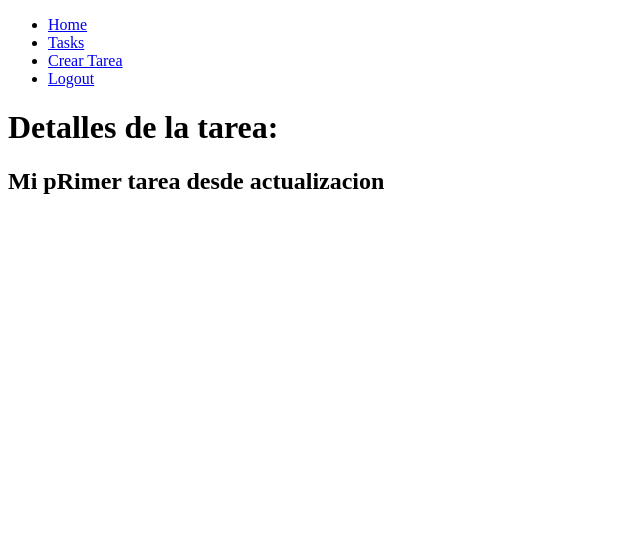
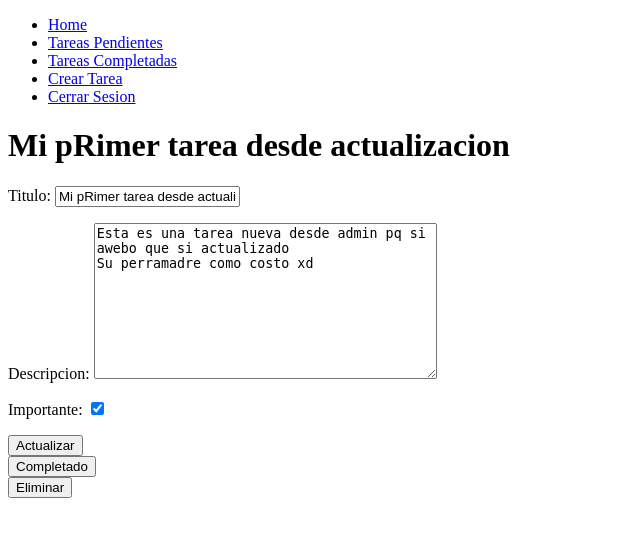
Before and after one commit to KasbekGaz/CRUDdjango, a Django app: page /tasks/1/ in a window 1280 px wide. Shown: the top 537 px of the page, without its empty margins (0-640 px from the left). Run offline with Django 4.2, Linux system fonts and the light colour scheme; a user stored in the database is signed in; data comes from the database, SQL or seed files in the repository; both versions use the stored data as it was after the commit.

Commit message:
Secciones avanzadas 2 Abril 12

```diff
--- a/djangocrud/settings.py
+++ b/djangocrud/settings.py
@@ -118,6 +118,8 @@ USE_TZ = True
 
 STATIC_URL = 'static/'
 
+LOGIN_URL = '/signin'
+
 # Default primary key field type
 # https://docs.djangoproject.com/en/4.1/ref/settings/#default-auto-field
 
--- a/djangocrud/urls.py
+++ b/djangocrud/urls.py
@@ -22,8 +22,11 @@ urlpatterns = [
     path('', views.home, name='home'),
     path('signup/', views.signup, name='signup'),
     path('tasks/', views.tasks, name='Tareas'), #vista de tareas
+    path('tasks_completed', views.tasks_completed, name='tasks_completed'), #vista de tareas completadas
     path('tasks/create/', views.crear_task, name='crear_tareas'), #vista crear tareas
     path('tasks/<int:tarea_id>/', views.task_detalles, name='detalle_tareas'), #le agregamos un dato dinamico aqui y en views.py
+    path('tasks/<int:tarea_id>/complete', views.complete_task, name='complete_task'), #agregamos la seccion de copmletado
+    path('tasks/<int:tarea_id>/delete', views.delete_task, name='delete_task'), #agregamos la opcion de eliminar la tarea
     path('logout/', views.closeSesion, name='Cerrar Sesion'),
     path('signin/', views.autenticar, name='Signin')
 
--- a/tasks/templates/base.html
+++ b/tasks/templates/base.html
@@ -13,22 +13,25 @@
             <li>
                 <a href="/">Home</a>
                 {% if user.is_authenticated %}
-            </li>            <li>
-                <a href="/tasks">Tasks</a>
+            </li>
+            <li>
+                <a href="{% url 'Tareas' %}">Tareas Pendientes</a>
+            </li>
+            <li>
+                <a href="/tasks_completed">Tareas Completadas</a>
             </li>
             <li>
                 <a href="/tasks/create">Crear Tarea</a>
             </li>
-
             <li>
-                <a href="/logout">Logout</a>
+                <a href="/logout">Cerrar Sesion</a>
             </li>
             {% else %}
             <li>
-                <a href="/signup">Signup</a>
+                <a href="/signup">Registrarse</a>
             </li>
             <li>
-                <a href="/signin">Signin</a>
+                <a href="/signin">Iniciar sesión</a>
             </li>
             {% endif %}
         </ul>
--- a/tasks/templates/signin.html
+++ b/tasks/templates/signin.html
@@ -1,7 +1,7 @@
 {% extends 'base.html'%}
 
 {% block content %}
-<h1>Signin conchetumare</h1>
+<h1>Iniciar Sesión</h1>
 {{error}}
 
 <!– El error estaba en que debe de ponerse en action la url entra dos "/" slashs –>
--- a/tasks/templates/signup.html
+++ b/tasks/templates/signup.html
@@ -2,7 +2,7 @@
 
 {% block content %}
 
-<h1> Inicio de Sesion <h1>
+<h1> Registrarse <h1>
     {{error}}
     <form method="POST">
         {% csrf_token %}
--- a/tasks/templates/tasks.html
+++ b/tasks/templates/tasks.html
@@ -2,7 +2,7 @@
 
 
 {% block content %}
-<h1> Tareas </h1>
+<h1> Tareas Pendientes </h1>
     <ul>
         {% for task in tasks %}
         <li>
@@ -14,6 +14,7 @@
             {% endif %}
             <p>{{task.descripcion}}</p>
             <p>{{task.user.username}}</p>
+            <p>{{task.Fcompletado|date:'M j Y:i'}}</p>
             </a>
         </li>
 
--- a/tasks/templates/tasks_detalles.html
+++ b/tasks/templates/tasks_detalles.html
@@ -1,7 +1,29 @@
 {% extends 'base.html' %}
 
 {% block content %}
-<h1> Detalles de la tarea: </h1>
-<h2>{{task.titulo}}</h2>
+    <h1>{{task.titulo}}</h1>
+
+    {{error}}
+
+    <form method="POST">
+        {% csrf_token %}
+        {{form.as_p}}
+        <button>
+            Actualizar
+        </button>
+    </form>
+
+    <form action="{% url 'complete_task' task.id %}" method="POST">
+        {% csrf_token %}
+        <button>
+            Completado
+        </button>
+    </form>
+    <form action="{% url 'delete_task' task.id %}" method="POST">
+        {% csrf_token %}
+        <button>
+            Eliminar
+        </button>
+    </form>
 
 {% endblock %}
--- a/tasks/views.py
+++ b/tasks/views.py
@@ -5,7 +5,8 @@ from django.contrib.auth import login, logout, authenticate
 from django.db import IntegrityError
 from .forms import TaskForm  #importamos el modelo de forms para tareas
 from .models import Task #importamos el modelo de tareas para consultarlas y listarlas.
-
+from django.utils import timezone
+from django.contrib.auth.decorators import login_required #proteger la sesion y rutas
 # Create your views here.
 
 def home(request):
@@ -35,12 +36,21 @@ def signup(request):
                     'error': 'Contraseña no existen.'
                  })
 
+@login_required
 def tasks(request): #aqui se listan las tareas para hacer una consulta.
     tasks = Task.objects.filter(user = request.user, Fcompletado__isnull = True) #para ver la consulta de tareas solo del usuario logeado
     #tasks = Task.objects.all() #devuelve todas las tareas de la base de datos.
     return render(request, 'tasks.html', {'tasks':tasks})
 
-def crear_task(request):       #Aqui esta donde va el formulario crear tareas
+@login_required
+def tasks_completed(request): #Tareas marcadas como completadas
+    tasks = Task.objects.filter(user = request.user, Fcompletado__isnull = False).order_by('-Fcompletado') #La ponemos como falsa
+    #Para que podamos listar las que en ese campo no estan marcadas como completadas.
+    #le ponemos el order_by para ordenarlo por fecha
+    return render(request, 'tasks.html', {'tasks':tasks})
+
+@login_required
+def crear_task(request):   #Aqui esta donde va el formulario crear tareas
     if request.method == 'GET':
         return render(request, 'create_task.html',{
             'form': TaskForm #aqui esta la funcion de forms.py
@@ -64,19 +74,50 @@ def crear_task(request):       #Aqui esta donde va el formulario crear tareas
                 'error': 'Porfavor verifique sus datos e intente de nuevo.'
             })
 
+@login_required
 def task_detalles(request, tarea_id):   #agregamos el dato dinamico que pusimos en urls
-    tarea = get_object_or_404(Task, pk=tarea_id) #pasamos el modelo de consulta
-    #tarea = Task.objects.get(pk=tarea_id)
-    # print(tarea_id)  #lo imprimimos
-    return render(request, 'tasks_detalles.html', {'task': tarea})
+    if request.method == 'GET':
+        tarea = get_object_or_404(Task, pk=tarea_id, user=request.user) #pasamos el modelo de consulta
+        #Agregamos lo siguiente para poder pasar un formulario y actualizar datos
+        form = TaskForm(instance=tarea)
+        return render(request, 'tasks_detalles.html', {
+            'task': tarea,
+            'form': form
+            })
+    else:
+        try:
+            tarea = get_object_or_404(Task, pk=tarea_id, user=request.user)
+            form = TaskForm(request.POST, instance=tarea)
+            form.save()
+            return redirect('Tareas')
+        except ValueError:
+            return render(request, 'tasks_detalles.html', {
+            'task': tarea,
+            'form': form,
+            'error': 'Error al actuzalizar los datos.'
+            })
 
+@login_required
+def complete_task(request, tarea_id): #Tarea completada
+    tarea = get_object_or_404(Task, pk=tarea_id, user=request.user)
+    if request.method == 'POST':
+        tarea.Fcompletado = timezone.now()
+        tarea.save()
+        return redirect('Tareas')
 
+@login_required
+def delete_task(request, tarea_id): #Eliminar tarea
+    tarea = get_object_or_404(Task, pk=tarea_id, user=request.user)
+    if request.method == 'POST':
+        tarea.delete()
+        return redirect('Tareas')
 
-def closeSesion(request):
+@login_required
+def closeSesion(request): #cerrar sesion de usuario
     logout(request)
     return redirect('home')
 
-def autenticar(request):
+def autenticar(request):# autenticar un usuario
     if request.method == 'GET':
         return render(request, 'signin.html', {
             'form': AuthenticationForm
@@ -92,6 +133,7 @@ def autenticar(request):
         else: #si SI existe lo reenvia a TASKS
             login(request, user)
             return redirect('Tareas')
+
     #Esto ya no es necesario
     #return render(request, 'signin.html', {
     #    'form': AuthenticationForm
```
Also changed, not shown: db.sqlite3.
